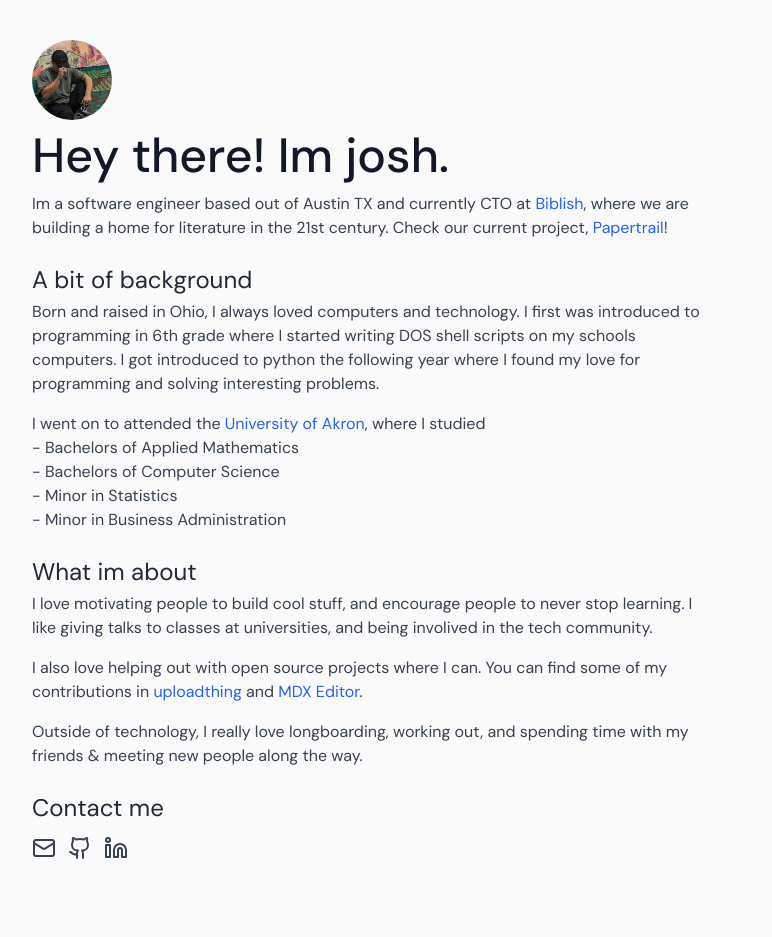
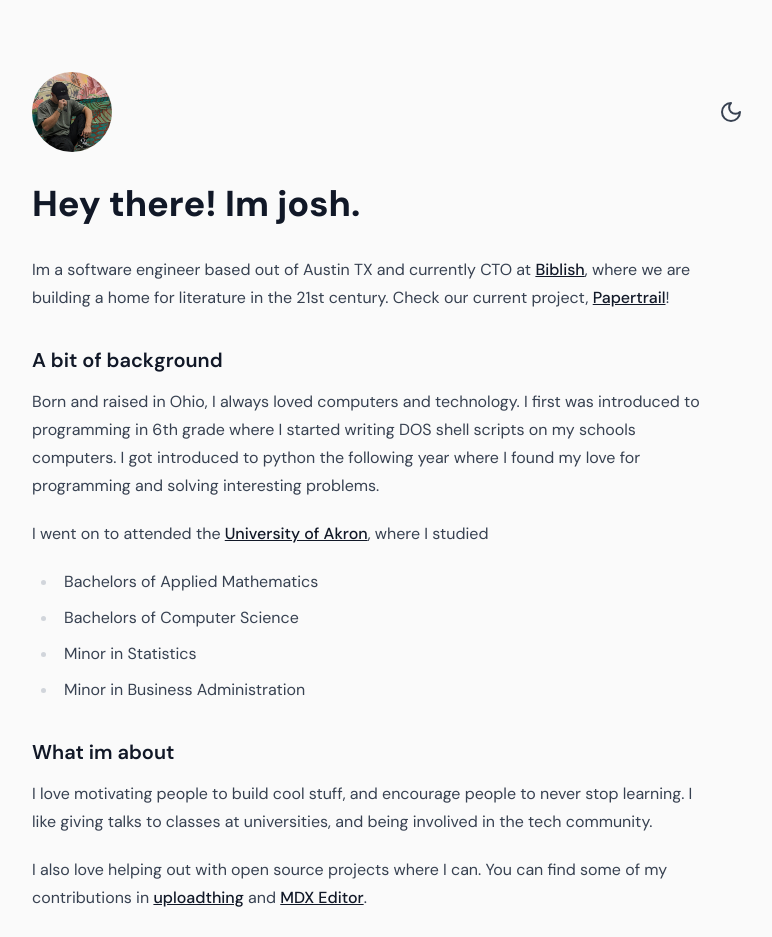
Before and after one commit to GentikSolm/imjosh-blog, a Next.js app: page / in a window 1280 px wide. Shown: the top 937 px of the page, without its empty margins (0-772 px from the left). Built offline with nearby package versions, Linux system fonts and the light colour scheme.

Commit message:
fix: simplify styles and fix dark mode

```diff
--- a/src/app/ToggleTheme.tsx
+++ b/src/app/ToggleTheme.tsx
@@ -1,5 +1,6 @@
 "use client";
 
+import { Moon, Sun } from "lucide-react";
 import { useState } from "react";
 
 export default function ToggleTheme() {
@@ -13,7 +14,7 @@ export default function ToggleTheme() {
         setIsDark((d) => !d);
       }}
     >
-      {isDark ? 'Light' : 'Dark'}
+      {isDark ? <Sun/> : <Moon/>}
     </button>
   );
 }
--- a/src/app/page.tsx
+++ b/src/app/page.tsx
@@ -1,10 +1,11 @@
 import { GithubIcon, LinkedinIcon, MailIcon } from "lucide-react";
 import Image from "next/image";
+import ToggleTheme from "./ToggleTheme";
 
 export default function Page() {
   return (
-    <>
-      <div>
+    <div className="prose dark:prose-invert">
+      <div className="flex justify-between">
         <Image
           className="inline-block h-20 w-20 rounded-full"
           src="/me.jpg"
@@ -12,16 +13,17 @@ export default function Page() {
           width={256}
           height={256}
         />
+        <ToggleTheme />
       </div>
-      <div className="pt-3 text-5xl font-medium">
+      <h1 className="">
         Hey there! <br className="sm:hidden" /> Im josh.
-      </div>
-      <div className="max-w-2xl pt-3 text-gray-700">
-        <div>
+      </h1>
+      <div className="max-w-2xl">
+        <p>
           Im a software engineer based out of Austin TX and currently CTO at{" "}
           <a
             href="https://biblish.com"
-            className="text-blue-600 hover:underline"
+            className="hover:underline"
           >
             Biblish
           </a>
@@ -29,86 +31,84 @@ export default function Page() {
           Check our current project,{" "}
           <a
             href="https://papertrail.biblish.com"
-            className="text-blue-600 hover:underline"
           >
             Papertrail
           </a>
           !
-        </div>
-        <h3 className="pt-6 text-2xl text-gray-800">A bit of background</h3>
-        <div className="pt-1">
+        </p>
+        <h3 >A bit of background</h3>
+        <p>
           Born and raised in Ohio, I always loved computers and technology. I
           first was introduced to programming in 6th grade where I started
           writing DOS shell scripts on my schools computers. I got introduced to
           python the following year where I found my love for programming and
           solving interesting problems.
-        </div>
-        <div className="pt-4">
+        </p>
+        <div>
+          <p>
             I went on to attended the{" "}
             <a
               href="https://uakron.edu"
-            className="text-blue-600 hover:underline"
             >
               University of Akron
             </a>
             , where I studied
+          </p>
           <ul>
-            <li>- Bachelors of Applied Mathematics</li>
-            <li>- Bachelors of Computer Science</li>
-            <li>- Minor in Statistics</li>
-            <li>- Minor in Business Administration</li>
+            <li> Bachelors of Applied Mathematics</li>
+            <li> Bachelors of Computer Science</li>
+            <li> Minor in Statistics</li>
+            <li> Minor in Business Administration</li>
           </ul>
         </div>
-        <h3 className="pt-6 text-2xl text-gray-800">What im about</h3>
-        <div className="pt-1">
+        <h3>What im about</h3>
+        <p>
           I love motivating people to build cool stuff, and encourage people to
           never stop learning. I like giving talks to classes at universities,
           and being involived in the tech community.
-        </div>
-        <div className="pt-4">
+        </p>
+        <p>
           I also love helping out with open source projects where I can. You can
           find some of my contributions in{" "}
           <a
             href="https://github.com/pingdotgg/uploadthing"
-            className="text-blue-600 hover:underline"
           >
             uploadthing
           </a>
           {" and "}
           <a
             href="https://github.com/mdx-editor/editor"
-            className="text-blue-600 hover:underline"
           >
             MDX Editor
           </a>
           .
-        </div>
-        <div className="pt-4">
+        </p>
+        <p>
           Outside of technology, I really love longboarding, working out, and
           spending time with my friends & meeting new people along the way.
-        </div>
-        <h3 className="pt-6 text-2xl text-gray-800">Contact me</h3>
-        <div className="flex gap-3 pt-3">
+        </p>
+        <h3>Contact me</h3>
+        <div className="flex gap-3">
           <a
-            className="transition-all hover:text-orange-600"
+            className="transition-all hover:text-orange-600 dark:hover:text-orange-500"
             href="mailto:hey@imjosh.dev"
           >
             <MailIcon />
           </a>
           <a
-            className="transition-all hover:text-orange-600"
+            className="transition-all hover:text-orange-600 dark:hover:text-orange-500"
             href="https://github.com/gentiksolm"
           >
             <GithubIcon />
           </a>
           <a
-            className="transition-all hover:text-orange-600"
+            className="transition-all hover:text-orange-600 dark:hover:text-orange-500"
             href="https://www.linkedin.com/in/joshgbrown/"
           >
             <LinkedinIcon />
           </a>
         </div>
       </div>
-    </>
+    </div>
   );
 }
```
Lines whose indentation alone changed are shown as unchanged.
